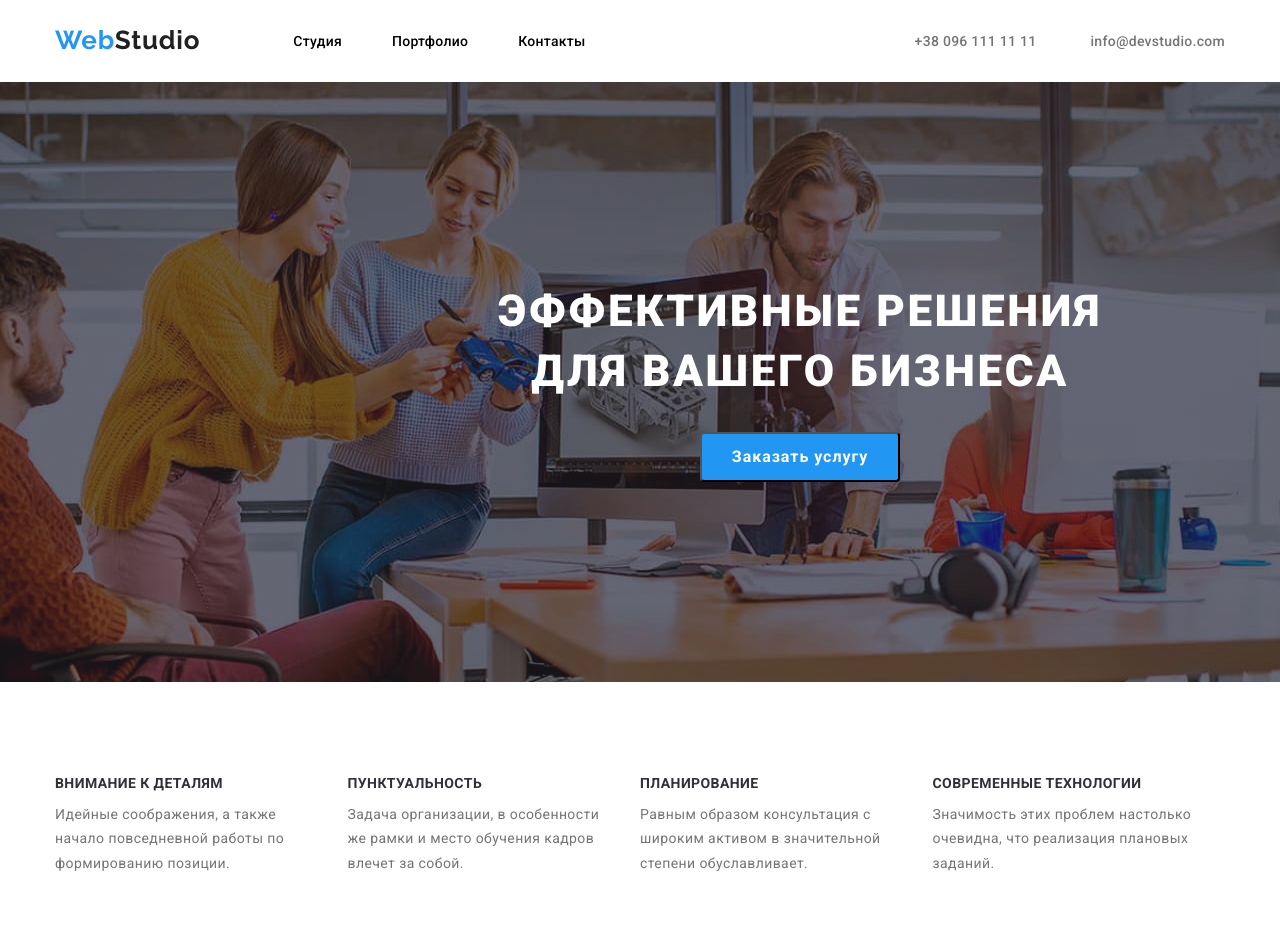
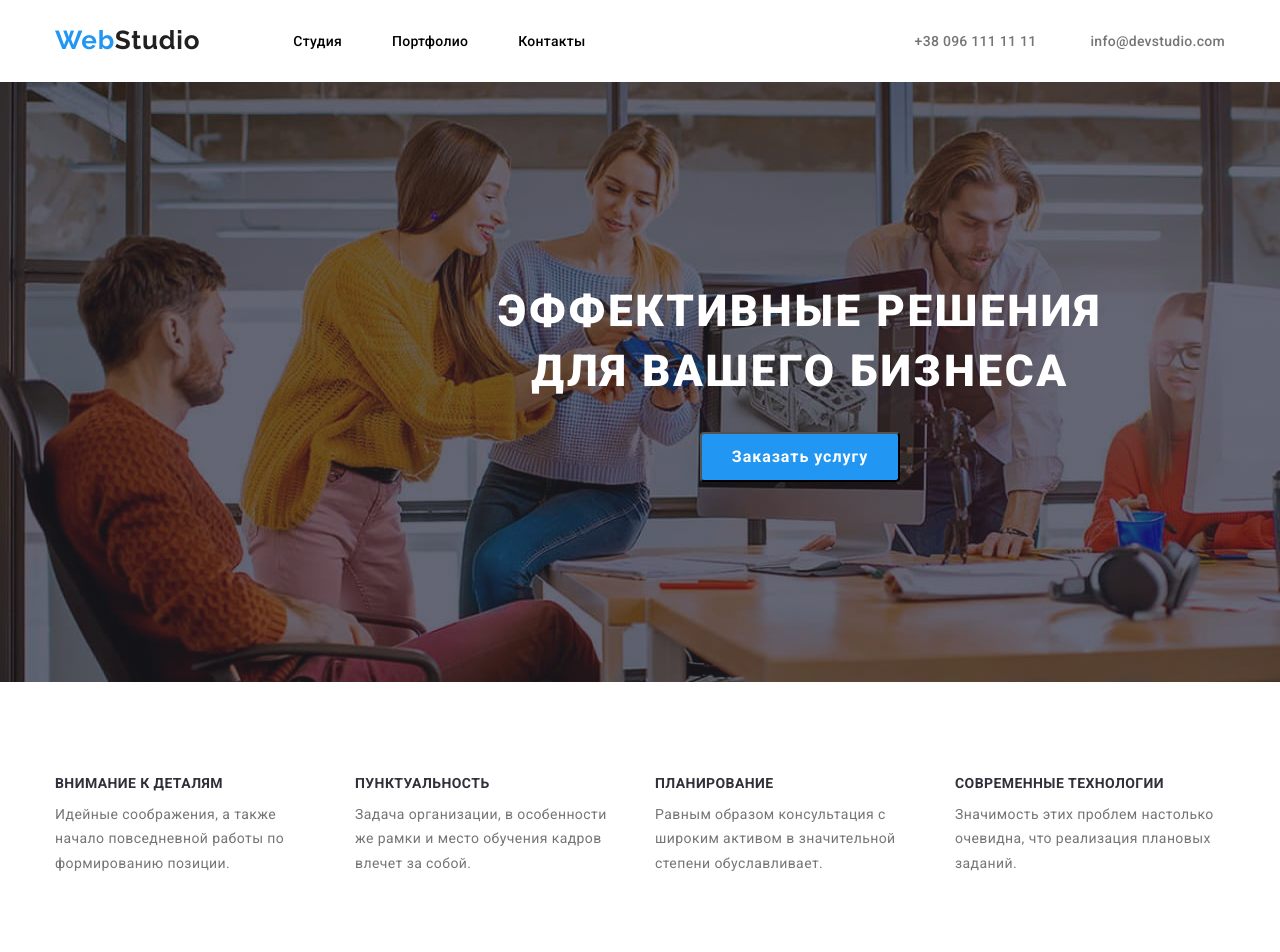
Before and after one commit to Treada15/3-1, a plain HTML site: page index.html in a window 1280 px wide. Shown: the top 952 px of the page. Drawn offline with nearby package versions, Linux system fonts and the light colour scheme.

Commit message:
Add files via upload

```diff
--- a/css/portfolio_style.css
+++ b/css/portfolio_style.css
@@ -155,6 +155,10 @@ body {
 .hero-container {
   width: 1200px;
 }
+.hero{
+  padding-top: 94px;
+  padding-bottom: 94px;
+}
 .hero-list-button {
     display: flex;
     padding: 0px;
@@ -162,7 +166,7 @@ body {
   margin-bottom: 50px;
   margin-left: auto;
   margin-right: auto;
-  padding-top: 94px;
+
 }
 .hero-button-item {
   font-family: Roboto;
@@ -197,13 +201,13 @@ body {
   display: flex;
   flex-wrap: wrap;
   padding: 0px;
-  padding-bottom: 94px;
+
 }
 .about-item {
     width: 370px;
     background-color: #ffffff;
     margin-right: 30px;
-    box-shadow: 1px 1px 1px 1px rgba(238, 238, 238, 1);
+    border: solid 1px rgba(238, 238, 238, 1);
     margin-bottom: 30px;
     }
 
@@ -267,6 +271,7 @@ body {
 /*---CONTACS--*/
 .contacs {
   background-color: #2f303a;
+
 }
 .contacs-container {
     display: flex;
--- a/css/style.css
+++ b/css/style.css
@@ -48,7 +48,7 @@ body {
 .header-container {
   display: flex;
   align-items: center;
-
+  width: 1200px;
 }
 .header-navigation {
   display: flex;
@@ -160,14 +160,18 @@ body {
   background-repeat: no-repeat;
   background-position: center;
   background-size: cover;
+  width: 1600px;
+  align-items: center;
+  text-align: center;
+  margin: 0 auto;
 }
 
 .hero-container {
-  width: 1600px;
   display: float;
   align-items: center;
   padding-top: 200px;
   padding-bottom: 200px;
+  width: 1600px;
 }
 .hero-text {
   font-weight: 900;
@@ -218,6 +222,9 @@ body {
   letter-spacing: 0.03em;
   color: var(--third-text-color);
 }
+.about-item:last-child {
+  margin-right: 0px;
+}
 
 .about-item-title {
   font-weight: 700;
@@ -226,7 +233,7 @@ body {
   letter-spacing: 0.03em;
   text-transform: uppercase;
   color: var(--second-title-color);
-  padding-bottom: 10px;
+  margin-bottom: 10px;
 }
 .about-icon-item + .about-icon-item {
   margin-left: 10px;
@@ -379,6 +386,7 @@ padding: 30px 0px;
 .clients-container {
   padding-top: 94px;
   padding-bottom: 94px;
+  width: 1200px;
 }
 .clients-item-title {
   font-weight: 700;
```
